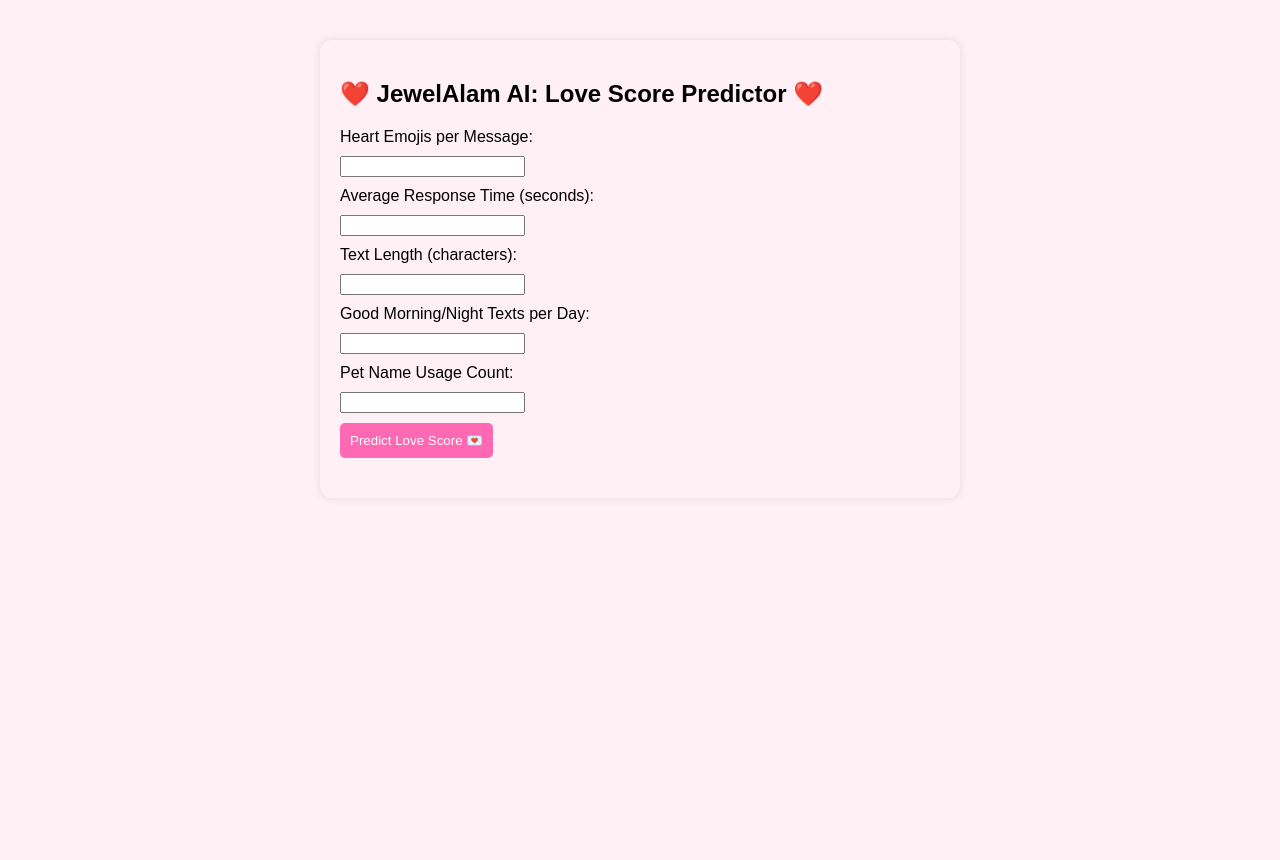
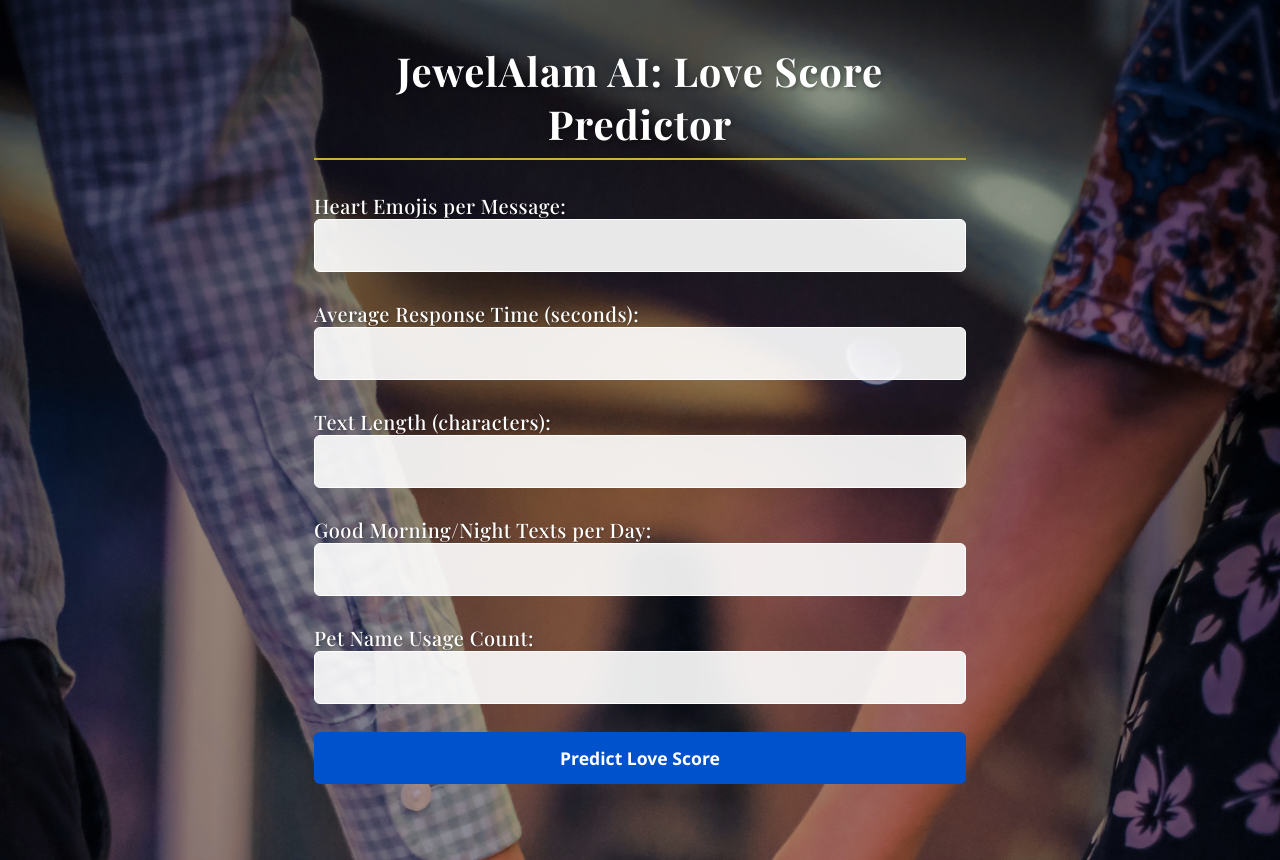
Before and after one commit to AnalyticalJewel/love-score-app, a Flask app: page / in a window 1280 px wide. Before the commit the page ends 458 px from the top, so only its background shows below. Run offline with Flask 3, Linux system fonts and the light colour scheme; parts of the project's set-up code (start-up, migrations or seed data) failed here and were passed over.

Commit message:
Update index.html

```diff
--- a/templates/index.html
+++ b/templates/index.html
@@ -3,38 +3,196 @@
 <head>
   <meta charset="UTF-8" />
   <meta name="viewport" content="width=device-width, initial-scale=1.0"/>
-  <title>JewelAlam AI: Love Score Predictor  💘</title>
+  <title>JewelAlam AI: Love Score Predictor</title>
   <style>
+    :root {
+      --primary-blue: #0052cc;
+      --secondary-blue: rgba(0, 82, 204, 0.2);
+      --text-dark: #1f1f1f;
+      --text-light: #ffffff;
+      --accent-gold: #d4af37;
+      --shadow: rgba(0, 0, 0, 0.3);
+      --input-bg: rgba(255, 255, 255, 0.9);
+    }
+
+    * {
+      margin: 0;
+      padding: 0;
+      box-sizing: border-box;
+    }
+
     body {
-      font-family: Arial, sans-serif;
-      max-width: 600px;
-      margin: 40px auto;
+      font-family: 'Segoe UI', -apple-system, BlinkMacSystemFont, sans-serif;
+      min-height: 100vh;
+      display: flex;
+      justify-content: center;
+      align-items: center;
+      background-image: url('/static/images/background.jpg');
+      background-size: cover;
+      background-position: center;
+      background-attachment: fixed;
       padding: 20px;
-      border-radius: 12px;
-      background-color: #fff0f5;
-      box-shadow: 0 0 10px rgba(0,0,0,0.1);
+      position: relative;
     }
-    label, input {
-      display: block;
-      margin: 10px 0;
+
+    body::before {
+      content: '';
+      position: absolute;
+      top: 0;
+      left: 0;
+      width: 100%;
+      height: 100%;
+      background: rgba(0, 0, 0, 0.3);
+      z-index: 1;
     }
+
+    .container {
+      position: relative;
+      z-index: 2;
+      max-width: 700px;
+      width: 100%;
+      padding: 24px;
+    }
+
+    h2 {
+      font-family: 'Playfair Display', serif;
+      text-align: center;
+      font-size: 2.5em;
+      color: var(--text-light);
+      margin-bottom: 32px;
+      font-weight: 700;
+      letter-spacing: 1px;
+      text-shadow: 2px 2px 4px var(--shadow);
+      border-bottom: 2px solid var(--accent-gold);
+      padding-bottom: 8px;
+    }
+
+    form {
+      display: flex;
+      flex-direction: column;
+      gap: 20px;
+    }
+
+    label {
+      font-family: 'Playfair Display', serif;
+      font-size: 1.25em;
+      color: var(--text-light);
+      font-weight: 500;
+      margin-bottom: 8px;
+      letter-spacing: 0.5px;
+      text-shadow: 1px 1px 3px var(--shadow);
+    }
+
+    input {
+      width: 100%;
+      padding: 12px;
+      border: 1px solid var(--text-light);
+      border-radius: 6px;
+      font-size: 1em;
+      font-family: 'Segoe UI', sans-serif;
+      color: var(--text-dark);
+      background-color: var(--input-bg);
+      transition: border-color 0.2s ease, box-shadow 0.2s ease;
+    }
+
+    input:focus {
+      outline: none;
+      border-color: var(--primary-blue);
+      box-shadow: 0 0 0 3px var(--secondary-blue);
+    }
+
     button {
-      padding: 10px;
-      background: hotpink;
-      color: white;
+      padding: 14px;
+      background-color: var(--primary-blue);
+      color: var(--text-light);
       border: none;
-      border-radius: 5px;
+      border-radius: 6px;
+      font-family: 'Segoe UI', sans-serif;
+      font-size: 1.1em;
+      font-weight: 600;
       cursor: pointer;
+      transition: background-color 0.2s ease, transform 0.2s ease;
+      position: relative;
+      overflow: hidden;
     }
+
+    button::after {
+      content: '';
+      position: absolute;
+      top: 0;
+      left: -100%;
+      width: 100%;
+      height: 100%;
+      background: linear-gradient(90deg, transparent, rgba(255, 255, 255, 0.3), transparent);
+      transition: left 0.4s ease;
+    }
+
+    button:hover::after {
+      left: 100%;
+    }
+
+    button:hover {
+      background-color: #003087;
+      transform: translateY(-2px);
+    }
+
+    button:active {
+      background-color: #002661;
+      transform: translateY(0);
+    }
+
     #result {
-      margin-top: 20px;
-      font-size: 1.2em;
-      color: darkred;
+      margin-top: 32px;
+      font-family: 'Playfair Display', serif;
+      font-size: 1.5em;
+      font-weight: 600;
+      color: var(--text-light);
+      text-align: center;
+      letter-spacing: 0.5px;
+      text-shadow: 1px 1px 3px var(--shadow);
+    }
+
+    @media (max-width: 600px) {
+      .container {
+        padding: 16px;
+      }
+
+      h2 {
+        font-size: 2em;
+      }
+
+      label {
+        font-size: 1.1em;
+      }
+
+      input, button {
+        font-size: 0.95em;
+      }
+
+      #result {
+        font-size: 1.3em;
+      }
+    }
+
+    @media (max-width: 400px) {
+      h2 {
+        font-size: 1.75em;
+      }
+
+      label {
+        font-size: 1em;
+      }
+
+      input, button {
+        font-size: 0.875em;
+      }
     }
   </style>
+  <link href="https://fonts.googleapis.com/css2?family=Playfair+Display:wght@500;700&display=swap" rel="stylesheet">
 </head>
 <body>
-  <h2>❤️ JewelAlam AI: Love Score Predictor ❤️</h2>
+  <div class="container">
+    <h2>JewelAlam AI: Love Score Predictor</h2>
 
     <form id="loveForm">
       <label>Heart Emojis per Message:
@@ -52,15 +210,21 @@
       <label>Pet Name Usage Count:
         <input type="number" id="pet_name_usage_count" required>
       </label>
-    <button type="submit">Predict Love Score 💌</button>
+      <button type="submit">Predict Love Score</button>
     </form>
 
     <div id="result"></div>
+  </div>
 
   <script>
+    // Get the form element
     const form = document.getElementById('loveForm');
+
+    // Add submit event listener
     form.addEventListener('submit', async (e) => {
       e.preventDefault();
+
+      // Collect form data
       const data = {
         heart_emojis_per_message: parseInt(document.getElementById("heart_emojis_per_message").value),
         avg_response_time_sec: parseInt(document.getElementById("avg_response_time_sec").value),
@@ -69,15 +233,17 @@
         pet_name_usage_count: parseInt(document.getElementById("pet_name_usage_count").value)
       };
 
+      // Send POST request to /predict endpoint
       const response = await fetch('/predict', {
         method: 'POST',
         headers: { 'Content-Type': 'application/json' },
         body: JSON.stringify(data)
       });
 
+      // Display result
       const result = await response.json();
       document.getElementById('result').innerText =
-        `💖 Predicted Love Score: ${result.predicted_love_score}`;
+        `Predicted Love Score: ${result.predicted_love_score}`;
     });
   </script>
 </body>
```
Lines whose indentation alone changed are shown as unchanged.
